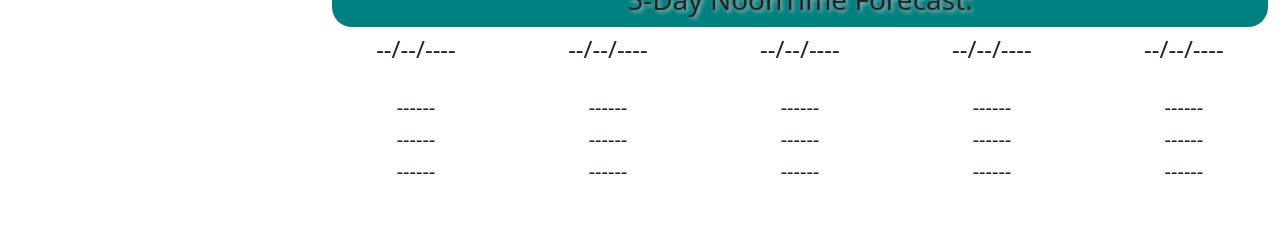
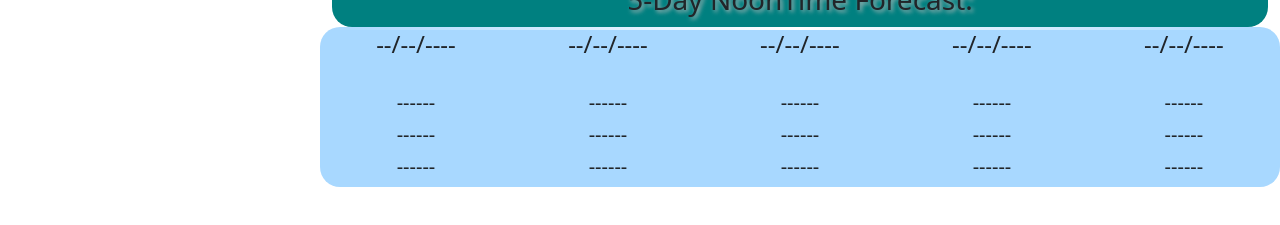
Before and after one commit to ErikAmerico/Weather-Dashboard, a plain HTML site: page index.html in a window 1280 px wide. Shown: the part 405-630 px from the top of the page. Drawn offline with nearby package versions, Linux system fonts and the light colour scheme.

Commit message:
styled forecast container

```diff
--- a/index.html
+++ b/index.html
@@ -82,7 +82,7 @@
                     Forecast:
                 </h3>
 
-                <div class="row d-flex justify-content-center">
+                <div class="row d-flex justify-content-center" id="forecast">
                     <div id="dayOne" class="col-2 container text-center">
                         <h4 id="date1">--/--/----</h4>
                         <img id="weatherLogo1" src="" alt="">
--- a/style.css
+++ b/style.css
@@ -79,3 +79,14 @@ h1 {
     position: relative;
     top: 20px;
 }
+
+#forecast {
+    border-top: 3px solid transparent;
+    border-image: linear-gradient(to right, rgba(255, 255, 255, 0) 0%, rgb(255, 255, 255) 50%, rgba(255, 255, 255, 0) 100%);
+    border-image-slice: 1;
+    border-radius: 20px;
+    background-color: #A8D8FF;
+    border-radius: 20px;
+    position: relative;
+    bottom: 8px;
+}
```
